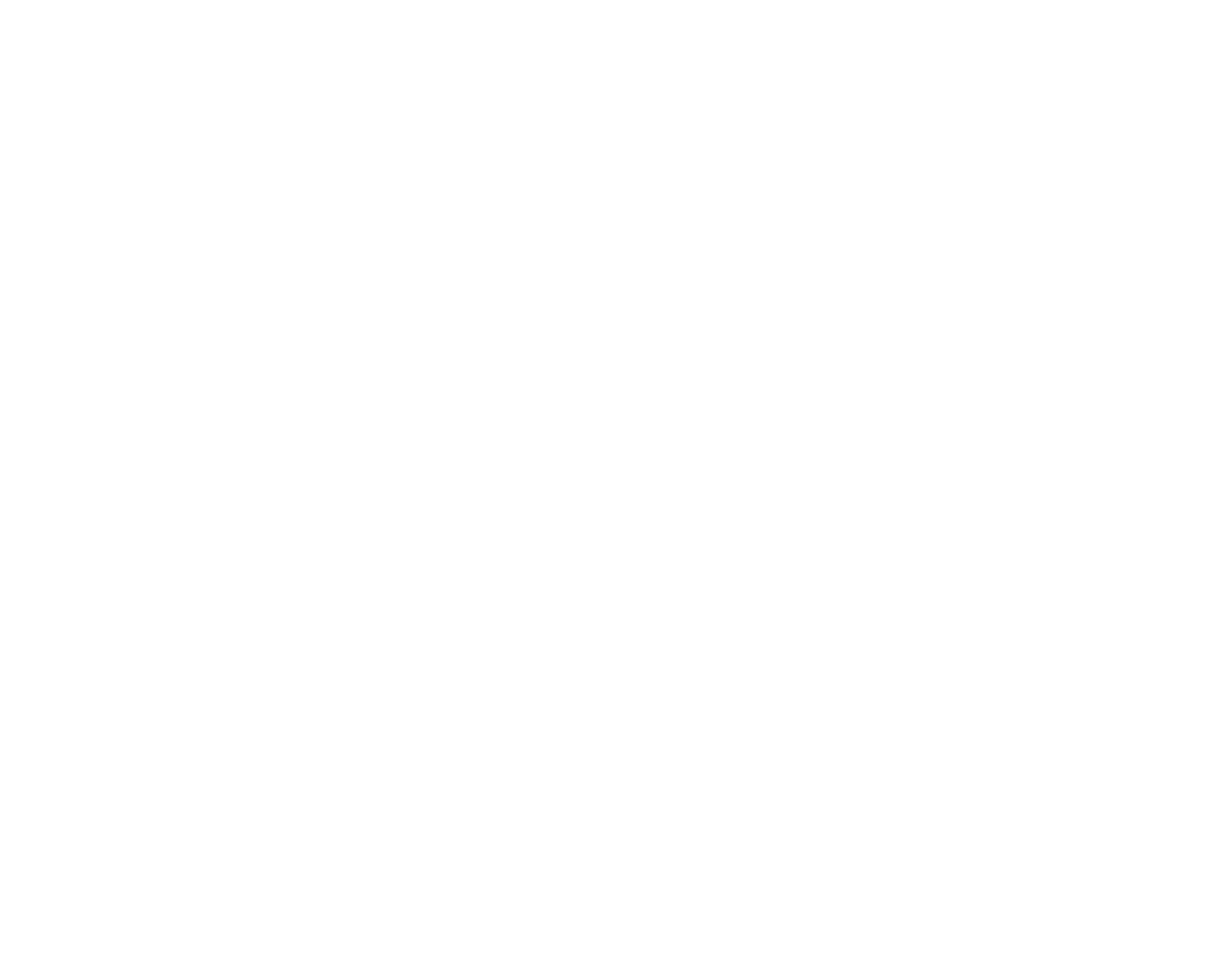
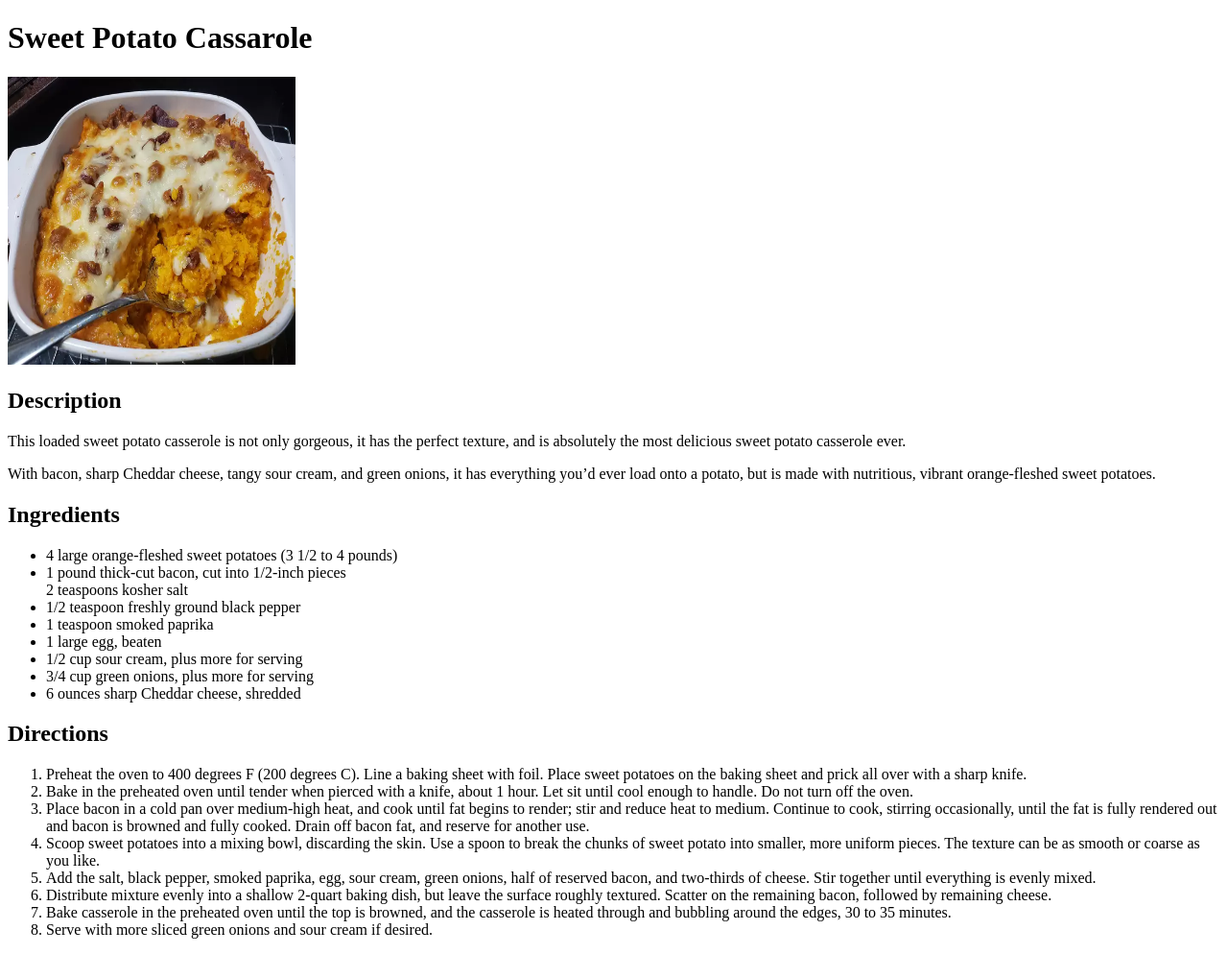
Before and after one commit to Dyneos/odin-recipes, a plain HTML site: page recipes/sweet-potato-cassarole.html in a window 1280 px wide. Shown: the whole page at 96% size. Before the commit the page ends 800 px from the top, so only its background shows below. Drawn offline with Linux system fonts and the light colour scheme.

Commit message:
Flesh out recipe page sweet-potato.html
Added a directory to store the images for the recipe
Added description, ingredients, picture of recipe and cooking intructions

```diff
--- a/recipes/sweet-potato-cassarole.html
+++ b/recipes/sweet-potato-cassarole.html
@@ -6,6 +6,33 @@
     <title>Document</title>
 </head>
 <body>
-
+    <h1> Sweet Potato Cassarole</h1>
+    <img src="../recipe-images/sweet-potato-cassarole.webp" alt="Picture of a Sweet Potato Cassarole in a glass bowl with a spoon in it" width="300" height="300">
+    <h2>Description</h2>
+    <p>This loaded sweet potato casserole is not only gorgeous, it has the perfect texture, and is absolutely the most delicious sweet potato casserole ever. </p>
+    <p>With bacon, sharp Cheddar cheese, tangy sour cream, and green onions, it has everything you’d ever load onto a potato, but is made with nutritious, vibrant orange-fleshed sweet potatoes.</p>
+    <h2> Ingredients</h2>
+    <ul>
+        <li>4 large orange-fleshed sweet potatoes (3 1/2 to 4 pounds)</li>
+        <li>1 pound thick-cut bacon, cut into 1/2-inch pieces</li>
+        <l1>2 teaspoons kosher salt</l1>
+        <li>1/2 teaspoon freshly ground black pepper</li>
+        <li>1 teaspoon smoked paprika</li>
+        <li>1 large egg, beaten</li>
+        <li>1/2 cup sour cream, plus more for serving</li>
+        <li>3/4 cup green onions, plus more for serving</li>
+        <li>6 ounces sharp Cheddar cheese, shredded</li>
+    </ul>
+    <h2>Directions</h2>
+    <ol>
+        <li>Preheat the oven to 400 degrees F (200 degrees C). Line a baking sheet with foil. Place sweet potatoes on the baking sheet and prick all over with a sharp knife. </li>
+        <li>Bake in the preheated oven until tender when pierced with a knife, about 1 hour. Let sit until cool enough to handle. Do not turn off the oven. </li>
+        <li>Place bacon in a cold pan over medium-high heat, and cook until fat begins to render; stir and reduce heat to medium. Continue to cook, stirring occasionally, until the fat is fully rendered out and bacon is browned and fully cooked. Drain off bacon fat, and reserve for another use.  </li>
+        <li>Scoop sweet potatoes into a mixing bowl, discarding the skin. Use a spoon to break the chunks of sweet potato into smaller, more uniform pieces. The texture can be as smooth or coarse as you like. </li>
+        <li>Add the salt, black pepper, smoked paprika, egg, sour cream, green onions, half of reserved bacon, and two-thirds of cheese. Stir together until everything is evenly mixed.  </li>
+        <li>Distribute mixture evenly into a shallow 2-quart baking dish, but leave the surface roughly textured. Scatter on the remaining bacon, followed by remaining cheese. </li>
+        <li>Bake casserole in the preheated oven until the top is browned, and the casserole is heated through and bubbling around the edges, 30 to 35 minutes. </li>
+        <li>Serve with more sliced green onions and sour cream if desired. </li>
+    </ol>
 </body>
 </html>
```
Also changed, not shown: index.html (+1 -0 lines), recipe-images/sweet-potato-cassarole.webp (added).
